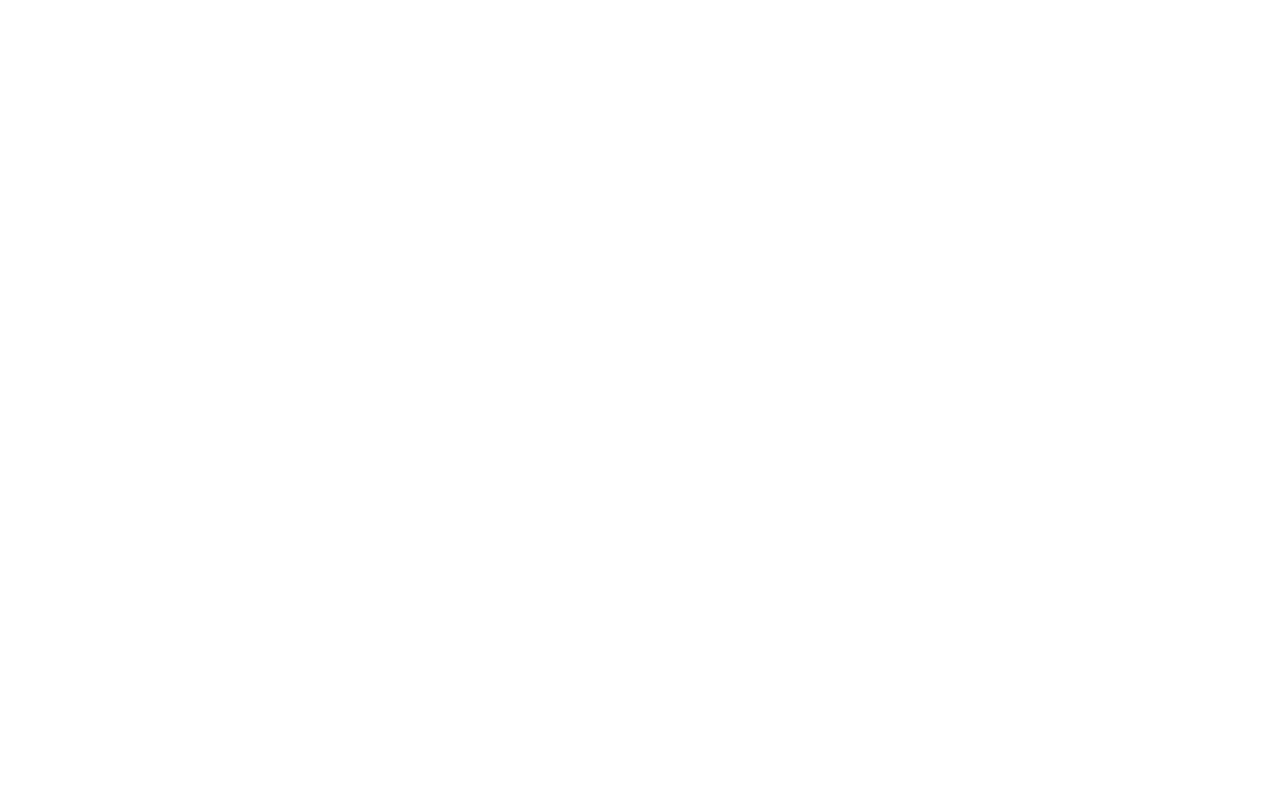
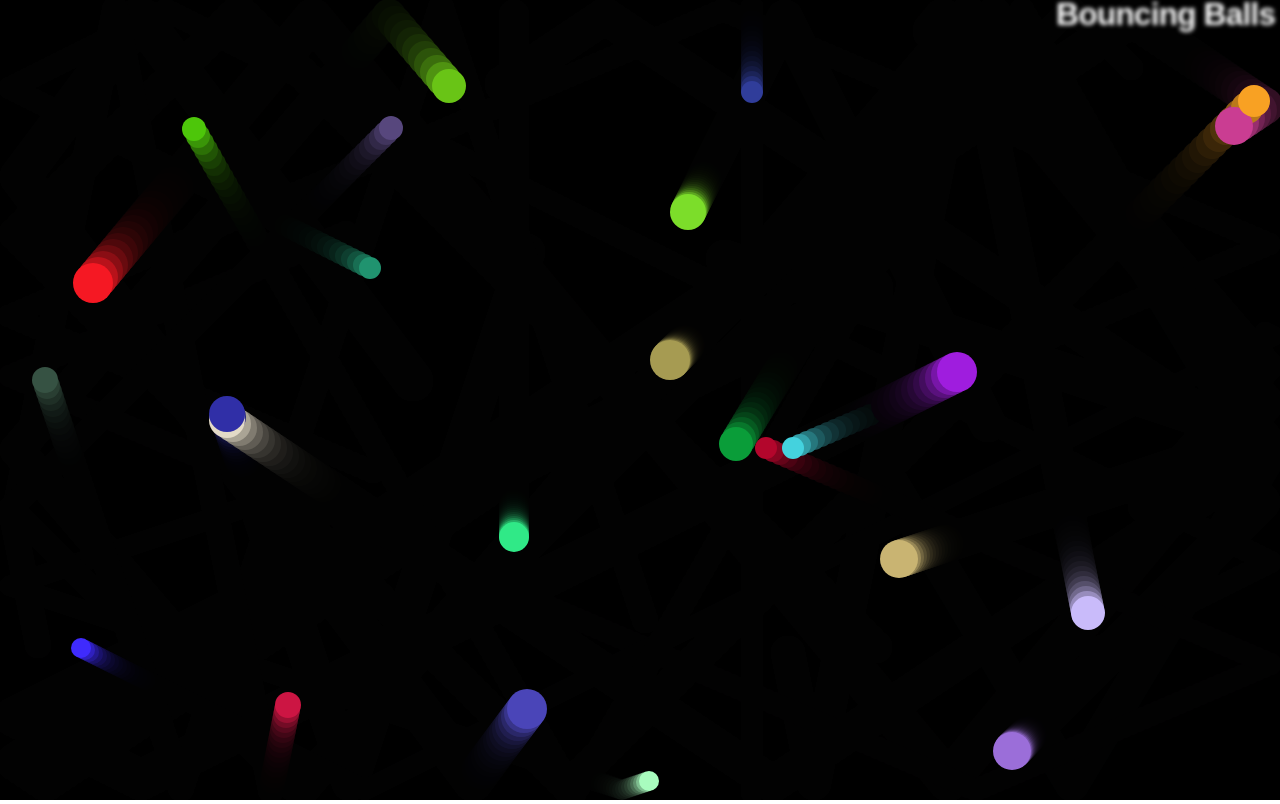
Before and after one commit to morganmontague/Bouncing-Balls-MDN, a plain HTML site: page index.html in a window 1280 px wide. Drawn offline with Linux system fonts and the light colour scheme.

Commit message:
handholding at it's best
copying the code by hand from mdn

```diff
--- a/main.js
+++ b/main.js
@@ -20,3 +20,72 @@ function random(min, max) {
 function randomRGB() {
     return `rgb(${random(0,255)}, ${random(0,255)}, ${random(0,255)})`;
 }
+
+// making the ball
+
+class Ball {
+    constructor(x,y,velX, velY, color, size) {
+        this.x = x;
+        this.y = y;
+        this.velX = velX;
+        this.velY = velY;
+        this.color = color;
+        this.size = size;
+    }
+    draw() {
+    ctx.beginPath();
+    ctx.fillStyle = this.color;
+    ctx.arc(this.x, this.y, this.size, 0, 2*Math.PI);
+    ctx.fill();
+}
+update() {
+    if ((this.x + this.size) >= width) {
+        this.velX = -(this.velX);
+    }
+    if ((this.x - this.size) <= 0) {
+        this.velX = -(this.velX);
+    }
+    if ((this.y + this.size) >= height) {
+        this.velY = - (this.velY);
+    }
+    if ((this.y - this.size) <= 0) {
+        this.velY = -(this.velY);
+    }
+    this.x += this.velX;
+    this.y += this.velY;
+}
+
+}
+
+// animating the balls
+
+const balls = [];
+
+while (balls.length < 25) {
+    const size =random(10, 20);
+    const ball = new Ball(
+        random(0 + size, width - size),
+        random(0 + size, height - size),
+        random(-7, 7),
+        random(-7, 7),
+        randomRGB(),
+        size
+    );
+    balls.push(ball)
+}
+
+function loop() {
+    ctx.fillStyle = 'rgba(0, 0, 0, 0.25)';
+    ctx.fillRect(0, 0, width, height);
+
+    for (const ball of balls) {
+        ball.draw();
+        ball.update();
+    }
+
+    requestAnimationFrame(loop);
+}
+
+loop();
+
+console.log('hi')
```
Also changed, not shown: style.css (line endings or trailing spaces).
